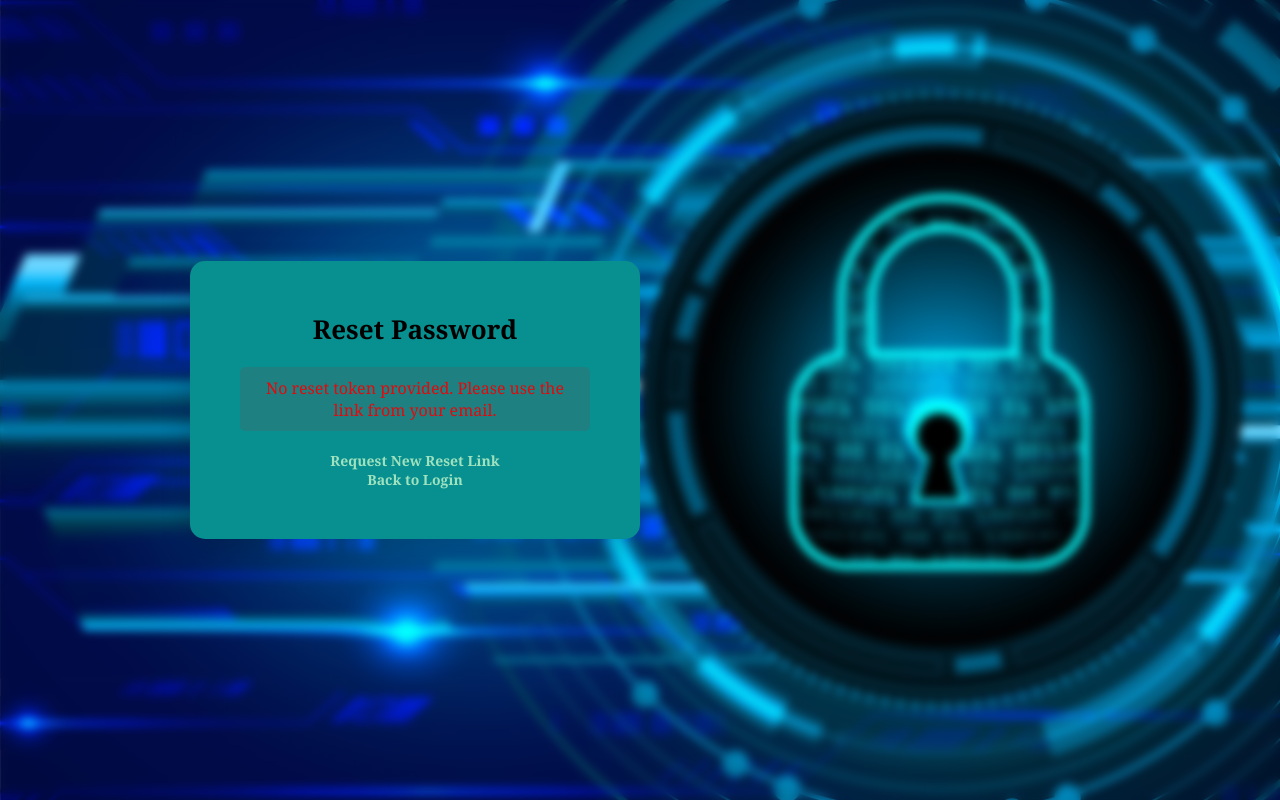
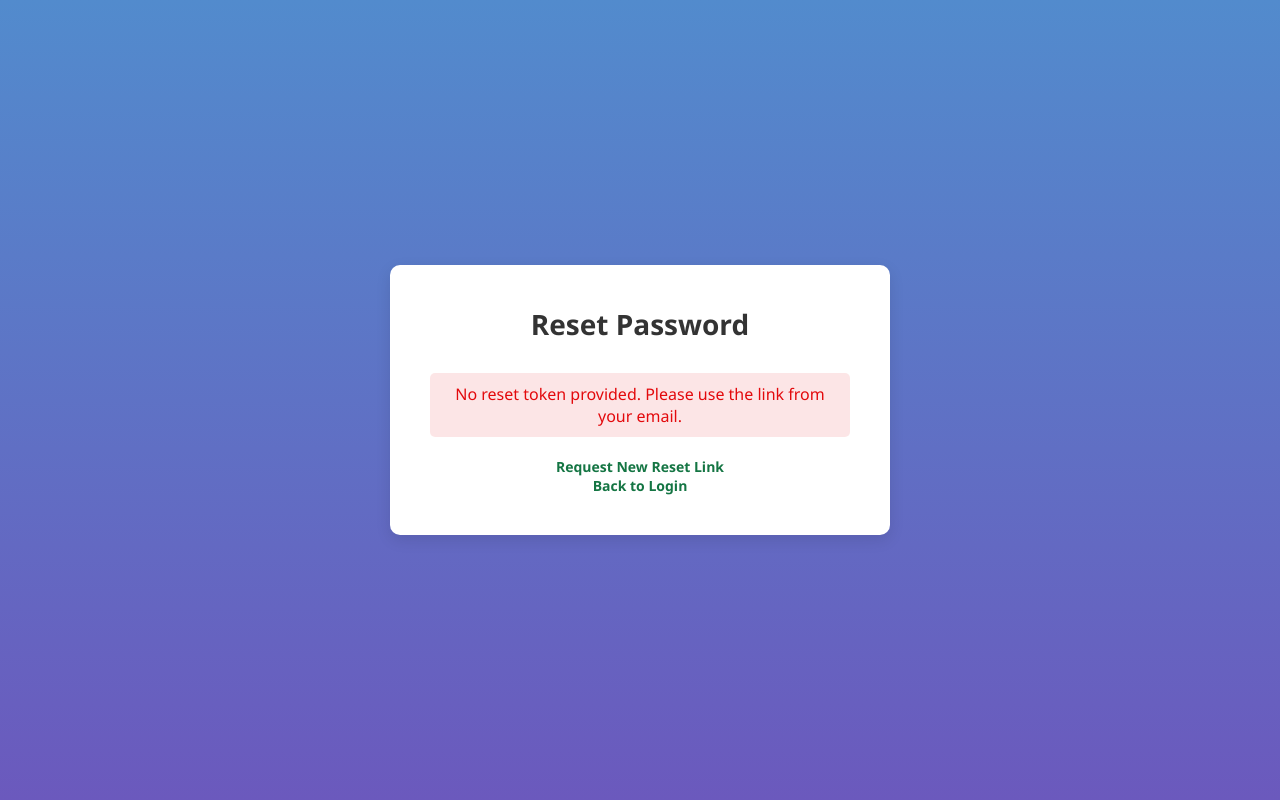
Before and after one commit to nightslash6/MP, a PHP site: page /reset_password.php in a window 1280 px wide. Run offline with PHP 8.4, Linux system fonts and the light colour scheme.

Commit message:
Update reset_password.php
changed css to match

```diff
--- a/reset_password.php
+++ b/reset_password.php
@@ -118,67 +118,67 @@
     <meta name="viewport" content="width=device-width, initial-scale=1.0">
     <title>Reset Password</title>
     <style>
-        * {
+       * {
             margin: 0;
             padding: 0;
             box-sizing: border-box;
-            font-family: 'Cambria';
         }
 
         body {
-            background: url('login_background.jpg') no-repeat center center fixed;
-            background-size: cover;
+            min-height: 100vh;
+            background-color: #f8f9fa;
+            font-family: 'Segoe UI', Tahoma, Geneva, Verdana, sans-serif;
+            background: linear-gradient(rgb(82, 139, 205), rgb(107, 89, 189));
             display: flex;
-            justify-content: flex-start;
+            justify-content: center;
             align-items: center;
-            height: 100vh;
-            backdrop-filter: blur(5px);
-            padding-left: 190px;
         }
 
         .resetpassword-container {
-            background: #088f8f;
-            padding: 50px;
-            border-radius: 15px;
-            box-shadow: 0 10px 30px rgba(0, 0, 0, 0.2);
-            text-align: center;
-            width: 450px;
+            max-width: 500px;
+            margin: 20px;
+            padding: 40px;
+            background: white;
+            border-radius: 10px;
+            box-shadow: 0 5px 15px rgba(0, 0, 0, 0.1);
+            width: 100%;
         }
 
         h1 {
-            font-size: 26px;
+            font-size: 28px;
             font-weight: 600;
-            color: #000;
+            color: #333;
+            margin-bottom: 30px;
+            text-align: center;
+        }
+
+        .form-group {
             margin-bottom: 20px;
         }
 
-        .form-group {
-            text-align: left;
-            margin-bottom: 15px;
+        label {
+            font-weight: 500;
+            color: #555;
+            margin-bottom: 8px;
+            display: block;
         }
 
-        label {
-            font-size: 14px;
-            font-weight: 600;
-            color: #000;
-        }
-
-        input {
+        input[type="password"] {
             width: 100%;
-            padding: 10px;
+            padding: 12px;
             border: 1px solid #ddd;
             border-radius: 5px;
             font-size: 14px;
-            margin-top: 5px;
-            margin-bottom: 15px;
+            margin-bottom: 5px;
+            transition: border-color 0.3s ease;
         }
 
         button {
             width: 100%;
-            padding: 10px;
+            padding: 12px;
             border: none;
             border-radius: 5px;
-            background: #5F9EA0;
+            background: #5F9EA0; /* cadet blue */
             color: white;
             font-size: 16px;
             font-weight: bold;
@@ -187,7 +187,7 @@
         }
 
         button:hover {
-            background-color: #40826D;
+            background-color: #40826D; /* viridian */
         }
 
         button:disabled {
@@ -196,12 +196,13 @@
         }
 
         .links {
-            margin-top: 15px;
+            margin-top: 20px;
             font-size: 14px;
+            text-align: center;
         }
 
         .links a {
-            color: #9FE2BF;
+            color: rgb(20, 117, 67); /* seafoam green */
             text-decoration: none;
             font-weight: bold;
         }
@@ -230,7 +231,7 @@
 
         .password-requirements {
             font-size: 12px;
-            color: #333;
+            color: #666;
             margin-top: -10px;
             margin-bottom: 10px;
         }
```
